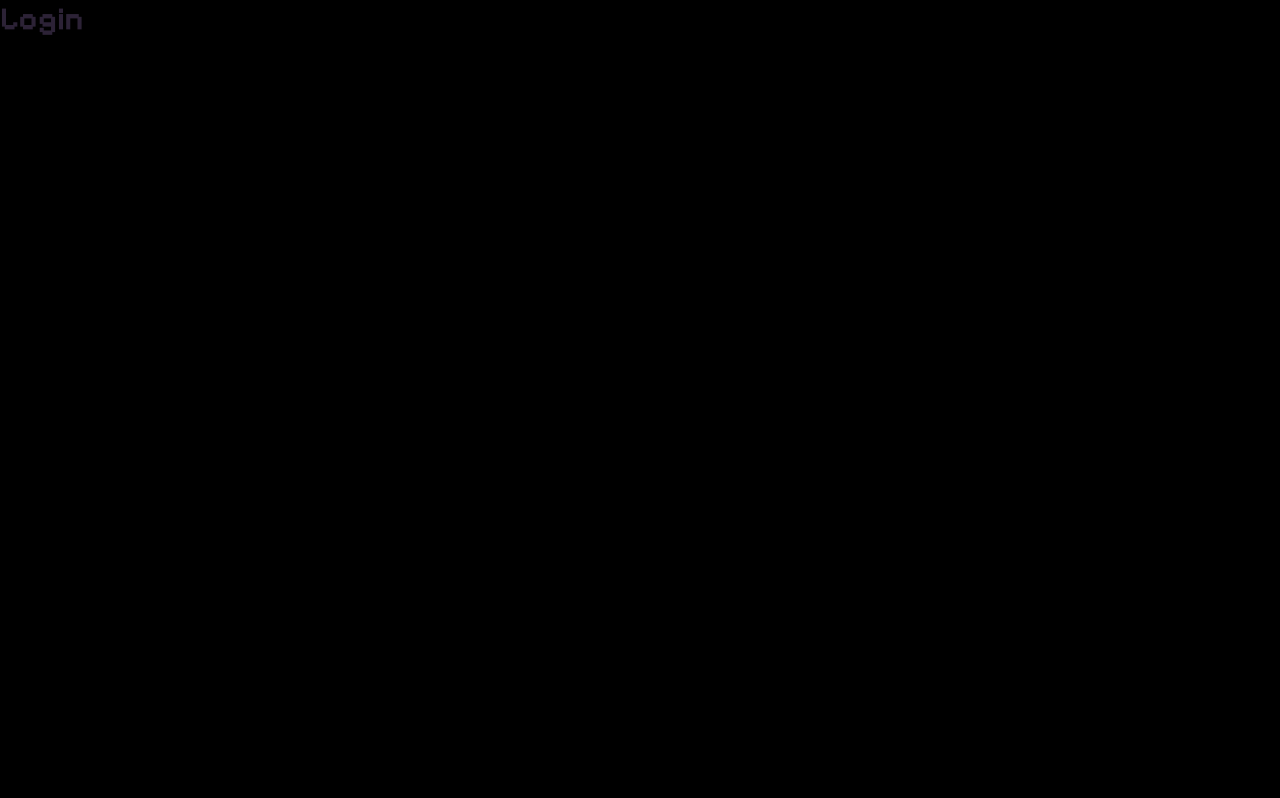
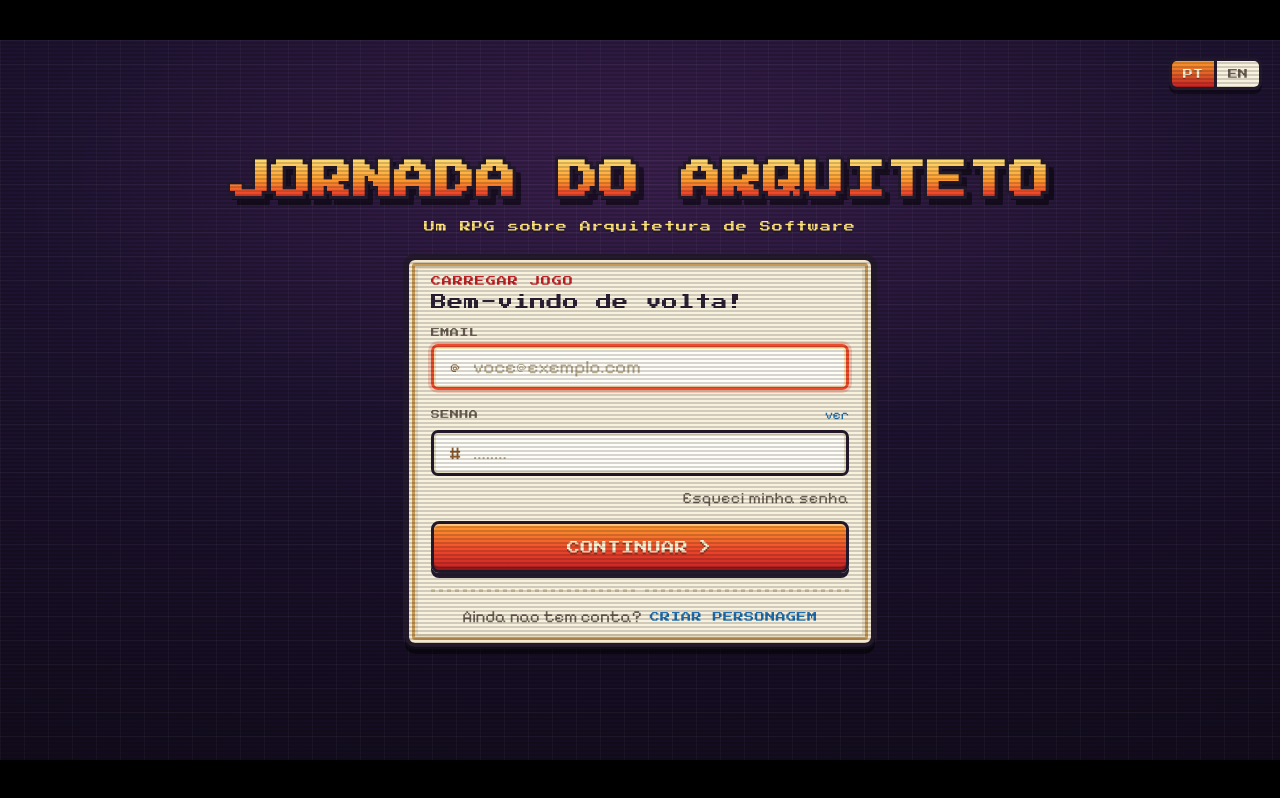
Before and after one commit to LuizReis-dev/the-architects-journey, a React (Vite) app in the folder frontend/: page / in a window 1280 px wide. Built offline with nearby package versions, Linux system fonts and the light colour scheme.

Commit message:
feat: creating login page

```diff
--- /dev/null
+++ b/frontend/src/components/button/Button.tsx
@@ -0,0 +1,19 @@
+import type { ButtonHTMLAttributes, ReactNode } from "react";
+
+type ButtonProps = {
+  children: ReactNode;
+  busy?: boolean;
+} & ButtonHTMLAttributes<HTMLButtonElement>;
+
+export default function Button({ children, busy = false, className = "", ...buttonProps }: ButtonProps) {
+  return (
+    <button
+      className={`btn${busy ? " busy" : ""}${className ? ` ${className}` : ""}`}
+      {...buttonProps}
+      disabled={busy || buttonProps.disabled}
+    >
+      {children}
+      <span className="arrow">&gt;</span>
+    </button>
+  );
+}
--- /dev/null
+++ b/frontend/src/components/form-input/FormInput.tsx
@@ -0,0 +1,44 @@
+import type { InputHTMLAttributes } from "react";
+
+type FormInputProps = {
+  label: string;
+  icon?: string;
+  error?: string;
+  revealLabel?: string;
+  onReveal?: () => void;
+} & InputHTMLAttributes<HTMLInputElement>;
+
+export default function FormInput({
+  label,
+  icon,
+  error,
+  revealLabel,
+  onReveal,
+  ...inputProps
+}: FormInputProps) {
+  return (
+    <div className="field">
+      <div className="field-label">
+        <span>{label}</span>
+        {revealLabel ? (
+          <button className="reveal" type="button" onClick={onReveal}>
+            {revealLabel}
+          </button>
+        ) : null}
+      </div>
+
+      <label className={`field-input${error ? " invalid" : ""}`}>
+        {icon ? <span className="ic">{icon}</span> : null}
+        <input {...inputProps} />
+      </label>
+
+      <div className="field-err">
+        {error ? (
+          <>
+            <span>{error}</span>
+          </>
+        ) : null}
+      </div>
+    </div>
+  );
+}
--- /dev/null
+++ b/frontend/src/i18n/I18nProvider.tsx
@@ -0,0 +1,52 @@
+import { createContext, useContext, useEffect, useMemo, useState, type ReactNode } from "react";
+import en from "../locales/en";
+import pt from "../locales/pt";
+
+const translations = {
+  pt,
+  en,
+};
+
+export type Language = keyof typeof translations;
+export type Translation = typeof pt;
+
+type I18nContextValue = {
+  language: Language;
+  setLanguage: (language: Language) => void;
+  t: Translation;
+};
+
+const I18nContext = createContext<I18nContextValue | null>(null);
+
+type I18nProviderProps = {
+  children: ReactNode;
+};
+
+export function I18nProvider({ children }: I18nProviderProps) {
+  const [language, setLanguage] = useState<Language>("pt");
+
+  useEffect(() => {
+    document.documentElement.lang = language === "pt" ? "pt-BR" : "en";
+  }, [language]);
+
+  const value = useMemo<I18nContextValue>(
+    () => ({
+      language,
+      setLanguage,
+      t: translations[language],
+    }),
+    [language],
+  );
+
+  return <I18nContext.Provider value={value}>{children}</I18nContext.Provider>;
+}
+
+export function useI18n() {
+  const context = useContext(I18nContext);
+
+  if (!context) {
+    throw new Error("useI18n must be used inside I18nProvider");
+  }
+
+  return context;
+}
--- /dev/null
+++ b/frontend/src/locales/en.ts
@@ -0,0 +1,34 @@
+import type pt from "./pt";
+
+const en = {
+  language: {
+    pt: "PT",
+    en: "EN",
+    toggleLabel: "Select language",
+  },
+  login: {
+    appTitle: "THE ARCHITECT'S JOURNEY",
+    appSubtitle: "A Software Architecture RPG",
+    eyebrow: "CONTINUE",
+    title: "Welcome back!",
+    email: "EMAIL",
+    password: "PASSWORD",
+    emailPlaceholder: "you@example.com",
+    passwordPlaceholder: "........",
+    showPassword: "show",
+    hidePassword: "hide",
+    forgotPassword: "Forgot my password",
+    submit: "CONTINUE",
+    noAccount: "No account yet?",
+    createCharacter: "CREATE CHARACTER",
+    hint: "v PRESS ENTER v",
+    validationLog: "login form validation",
+  },
+  validation: {
+    required: "Please fill in this field.",
+    invalidEmail: "Invalid email. Check it and try again.",
+    shortPassword: "Password needs at least 6 characters.",
+  },
+} satisfies typeof pt;
+
+export default en;
--- /dev/null
+++ b/frontend/src/locales/pt.ts
@@ -0,0 +1,32 @@
+const pt = {
+  language: {
+    pt: "PT",
+    en: "EN",
+    toggleLabel: "Selecionar idioma",
+  },
+  login: {
+    appTitle: "JORNADA DO ARQUITETO",
+    appSubtitle: "Um RPG sobre Arquitetura de Software",
+    eyebrow: "CARREGAR JOGO",
+    title: "Bem-vindo de volta!",
+    email: "EMAIL",
+    password: "SENHA",
+    emailPlaceholder: "voce@exemplo.com",
+    passwordPlaceholder: "........",
+    showPassword: "ver",
+    hidePassword: "ocultar",
+    forgotPassword: "Esqueci minha senha",
+    submit: "CONTINUAR",
+    noAccount: "Ainda nao tem conta?",
+    createCharacter: "CRIAR PERSONAGEM",
+    hint: "v PRESS ENTER v",
+    validationLog: "validacao do formulario de login",
+  },
+  validation: {
+    required: "Preencha este campo.",
+    invalidEmail: "Email invalido. Confira e tente de novo.",
+    shortPassword: "A senha precisa de ao menos 6 caracteres.",
+  },
+};
+
+export default pt;
--- a/frontend/src/main.tsx
+++ b/frontend/src/main.tsx
@@ -1,10 +1,13 @@
 import { createRoot } from 'react-dom/client'
 import { BrowserRouter } from 'react-router-dom';
+import { I18nProvider } from './i18n/I18nProvider';
 import AppRoutes from './router';
 import './styles/design-system.css';
 
 createRoot(document.getElementById('root')!).render(
-  <BrowserRouter>
-    <AppRoutes />
-  </BrowserRouter>,
+  <I18nProvider>
+    <BrowserRouter>
+      <AppRoutes />
+    </BrowserRouter>
+  </I18nProvider>,
 )
--- a/frontend/src/pages/auth/Login.tsx
+++ /dev/null
@@ -1,3 +0,0 @@
-export default function Login() {
-  return <h1>Login</h1>
-}
--- /dev/null
+++ b/frontend/src/pages/auth/login/Login.css
@@ -0,0 +1,23 @@
+.login-screen {
+  justify-content: center;
+  padding: 0;
+}
+
+.login-panel {
+  width: 470px;
+  margin-top: 18px;
+}
+
+.login-form-spacer {
+  height: 18px;
+}
+
+.login-forgot {
+  margin-top: -4px;
+  margin-bottom: 14px;
+  text-align: right;
+}
+
+.login-forgot .link {
+  white-space: nowrap;
+}
--- /dev/null
+++ b/frontend/src/pages/auth/login/Login.tsx
@@ -0,0 +1,134 @@
+import { useState } from "react";
+import Button from "../../../components/button/Button";
+import FormInput from "../../../components/form-input/FormInput";
+import { useI18n, type Language, type Translation } from "../../../i18n/I18nProvider";
+import StageLayout from "../../../layouts/stage-layout/StageLayout";
+import "./Login.css";
+
+const emailOk = (value: string) => /^[^\s@]+@[^\s@]+\.[^\s@]+$/.test(value.trim());
+
+type LoginErrors = {
+  email?: string;
+  password?: string;
+};
+
+function validateLogin(email: string, password: string, t: Translation) {
+  const errors: LoginErrors = {};
+
+  if (!email.trim()) {
+    errors.email = t.validation.required;
+  } else if (!emailOk(email)) {
+    errors.email = t.validation.invalidEmail;
+  }
+
+  if (!password) {
+    errors.password = t.validation.required;
+  } else if (password.length < 6) {
+    errors.password = t.validation.shortPassword;
+  }
+
+  return {
+    isValid: Object.keys(errors).length === 0,
+    errors,
+  };
+}
+
+export default function Login() {
+  const { language, setLanguage, t } = useI18n();
+  const [email, setEmail] = useState("");
+  const [password, setPassword] = useState("");
+  const [showPassword, setShowPassword] = useState(false);
+  const [errors, setErrors] = useState<LoginErrors>({});
+
+  const handleSubmit = (event: { preventDefault: () => void }) => {
+    event.preventDefault();
+
+    const validation = validateLogin(email, password, t);
+    setErrors(validation.errors);
+
+    console.log(t.login.validationLog, {
+      language,
+      email,
+      passwordLength: password.length,
+      ...validation,
+    });
+  };
+
+  return (
+    <StageLayout>
+      <div className="language-toggle" aria-label={t.language.toggleLabel}>
+        {(["pt", "en"] as Language[]).map((option) => (
+          <button
+            key={option}
+            className={language === option ? "on" : ""}
+            type="button"
+            onClick={() => setLanguage(option)}
+          >
+            {t.language[option]}
+          </button>
+        ))}
+      </div>
+
+      <section className="screen login-screen">
+        <div className="logo">
+          <h1>{t.login.appTitle}</h1>
+          <div className="sub">{t.login.appSubtitle}</div>
+        </div>
+
+        <div className="login-panel">
+          <form className="gb-window" onSubmit={handleSubmit}>
+            <div className="eyebrow">{t.login.eyebrow}</div>
+            <div className="win-title">{t.login.title}</div>
+
+            <div className="login-form-spacer" />
+
+            <FormInput
+              label={t.login.email}
+              icon="@"
+              type="email"
+              value={email}
+              onChange={(event) => setEmail(event.target.value)}
+              placeholder={t.login.emailPlaceholder}
+              error={errors.email}
+              autoFocus
+              spellCheck={false}
+              autoComplete="email"
+            />
+
+            <FormInput
+              label={t.login.password}
+              icon="#"
+              type={showPassword ? "text" : "password"}
+              value={password}
+              onChange={(event) => setPassword(event.target.value)}
+              placeholder={t.login.passwordPlaceholder}
+              error={errors.password}
+              revealLabel={showPassword ? t.login.hidePassword : t.login.showPassword}
+              onReveal={() => setShowPassword((current) => !current)}
+              autoComplete="current-password"
+            />
+
+            <div className="login-forgot">
+              <button className="link subtle" type="button">
+                {t.login.forgotPassword}
+              </button>
+            </div>
+
+            <Button type="submit">{t.login.submit}</Button>
+
+            <div className="sep" />
+
+            <div className="row-link">
+              <span>{t.login.noAccount}</span>
+              <button className="link" type="button">
+                {t.login.createCharacter}
+              </button>
+            </div>
+          </form>
+        </div>
+
+        <div className="hint">{t.login.hint}</div>
+      </section>
+    </StageLayout>
+  );
+}
--- a/frontend/src/router/index.tsx
+++ b/frontend/src/router/index.tsx
@@ -1,5 +1,5 @@
 import { Route, Routes } from "react-router-dom";
-import Login from "../pages/auth/Login";
+import Login from "../pages/auth/login/Login";
 
 export default function AppRoutes() {
   return (
--- a/frontend/src/styles/design-system.css
+++ b/frontend/src/styles/design-system.css
@@ -124,6 +124,38 @@ canvas {
   flex-direction: column;
   align-items: center;
   padding: 28px 0 0;
+}
+
+.language-toggle {
+  position: absolute;
+  top: 18px;
+  right: 18px;
+  z-index: 40;
+  display: flex;
+  overflow: hidden;
+  border: 3px solid var(--ink);
+  border-radius: 8px;
+  box-shadow: 0 4px 0 0 rgba(0, 0, 0, 0.45);
+}
+
+.language-toggle button {
+  padding: 8px 11px;
+  color: var(--txt-soft);
+  background: var(--paper);
+  border: none;
+  cursor: pointer;
+  font-family: "Press Start 2P", monospace;
+  font-size: 10px;
+}
+
+.language-toggle button.on {
+  color: var(--txt-on-fire);
+  background: linear-gradient(180deg, var(--fire-2), var(--fire-4));
+  text-shadow: 0 1px 0 rgba(0, 0, 0, 0.4);
+}
+
+.language-toggle button + button {
+  border-left: 3px solid var(--ink);
 }
 
 /* ---- Typography --------------------------------------------- */
@@ -275,6 +307,8 @@ canvas {
 
 .field-label .reveal {
   color: var(--link);
+  background: none;
+  border: none;
   cursor: pointer;
   font-family: "Pixelify Sans", monospace;
   font-size: 14px;
```
